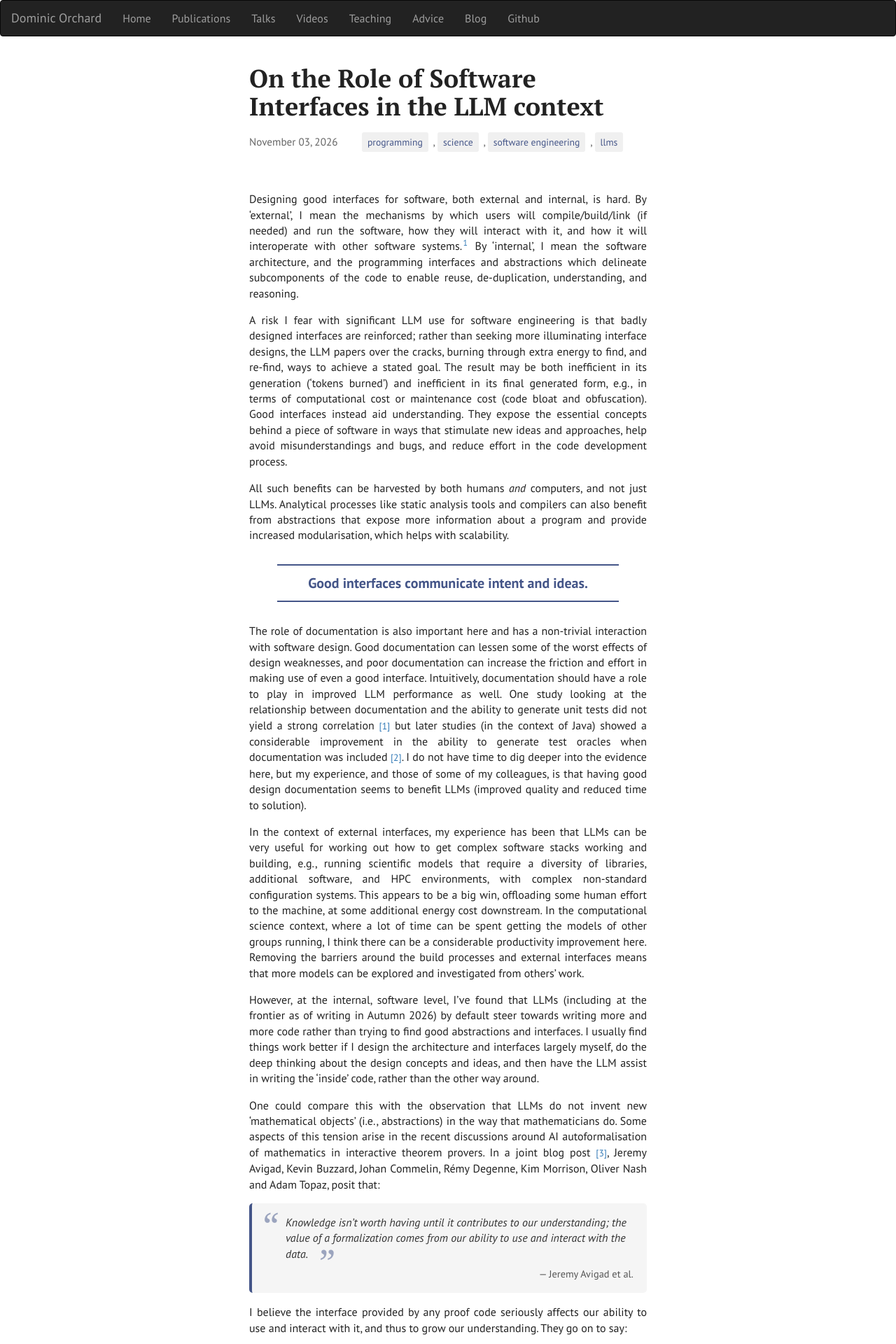
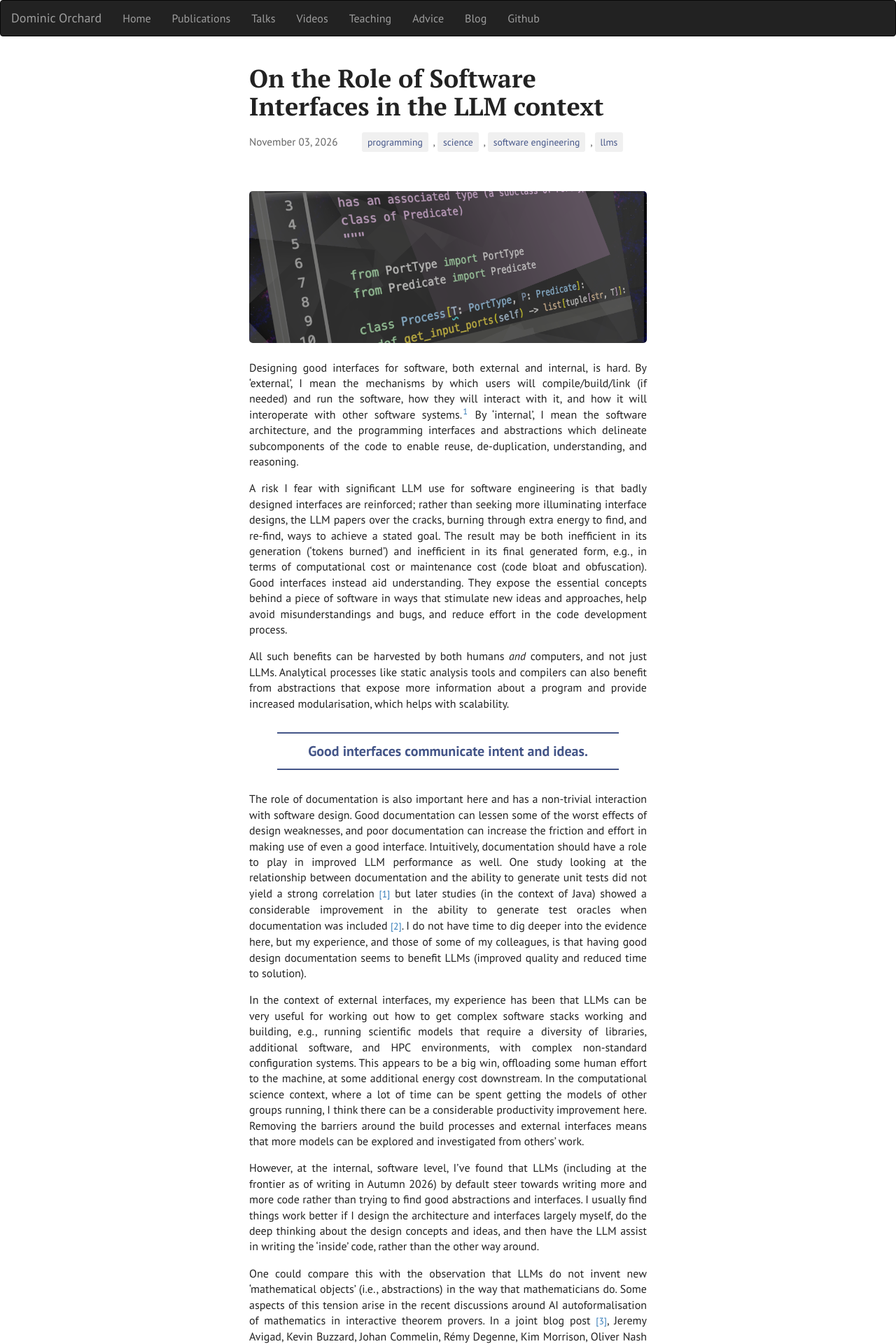
Before and after one commit to dorchard/dorchard.github.io, a Jekyll site: the page built from _blog/2026-11-03-on-interfaces-and-llms.md, in a window 1280 px wide. Shown: the top 1920 px of the page at 70% size. Built offline with Jekyll 4.4.1, drawn with Linux system fonts in a browser that asks for light colours; comment, search, counter and statistics services are not loaded.

Commit message:
add a top-level image

```diff
--- a/_blog/2026-11-03-on-interfaces-and-llms.md
+++ b/_blog/2026-11-03-on-interfaces-and-llms.md
@@ -5,6 +5,8 @@ date: "2026-11-03"
 categories: [programming, science, software engineering, llms]
 excerpt: "Designing good interfaces for software, both external and internal, is hard. This post considers the potential negative effects of LLMs in this context and discusses good interface design ideas."
 ---
+
+![Python code in an editor defining a class Process parameterised by a PortType and a Predicate](/assets/interfaces-pic.png){: .post-banner}
 
 Designing good interfaces for software, both external and internal, is
 hard.  By 'external', I mean the mechanisms by which users will
--- a/assets/main.css
+++ b/assets/main.css
@@ -475,3 +475,13 @@ strong {
   margin-bottom: 1em;
   color: #555;
 }
+
+
+/* Full-width banner image at the top of a blog post */
+.blog-post-content img.post-banner {
+  display: block;
+  width: 100%;
+  height: auto;
+  border-radius: 5px;
+  margin-bottom: 1.5em;
+}
```
Also changed, not shown: assets/interfaces-pic.png (added).
